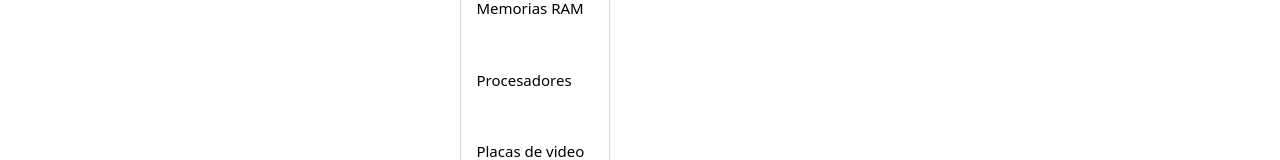
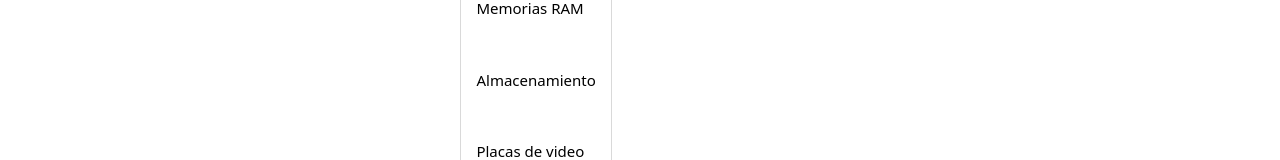
Before and after one commit to FranGLeone/TechnoC, a React (Create React App) app: page /Cart in a window 1280 px wide. Both pictures are taken after a click on the button "Productos". Shown: the part 280-440 px from the top of the page. Built offline with nearby package versions, Linux system fonts and the light colour scheme; what react-animations would draw is missing.

Commit message:
Entrega final

```diff
--- a/src/components/NavBar.jsx
+++ b/src/components/NavBar.jsx
@@ -32,7 +32,7 @@ const NavBar = () =>{
             <NavDropdown.Divider />
             <NavDropdown.Item ><Link to="/category/Mother"className="link">Mothers</Link></NavDropdown.Item>
             <NavDropdown.Item> <Link to="/category/Memoria RAM"className="link">Memorias RAM</Link></NavDropdown.Item>
-            <NavDropdown.Item><Link to="/category/Almacenamiento"className="link">Procesadores</Link></NavDropdown.Item>
+            <NavDropdown.Item><Link to="/category/Almacenamiento"className="link">Almacenamiento</Link></NavDropdown.Item>
             <NavDropdown.Item> <Link to="/category/Placa de video"className="link">Placas de video</Link></NavDropdown.Item>
             <NavDropdown.Item> <Link to="/category/Procesador"className="link">Procesadores</Link></NavDropdown.Item>
             <NavDropdown.Item> <Link to="/category/Gabinete"className="link">Gabinetes</Link></NavDropdown.Item>
```
Also changed, not shown: 1 other file (tests, documents, lock files or other folders).
